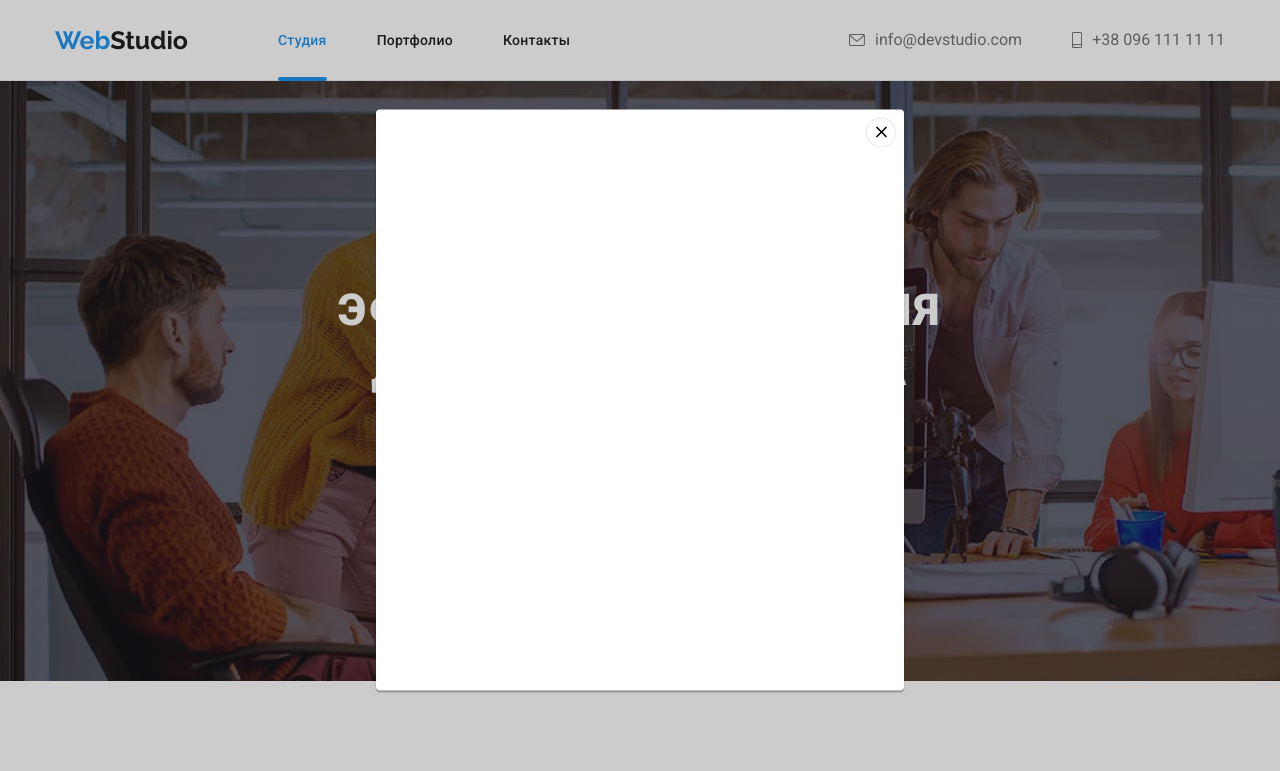
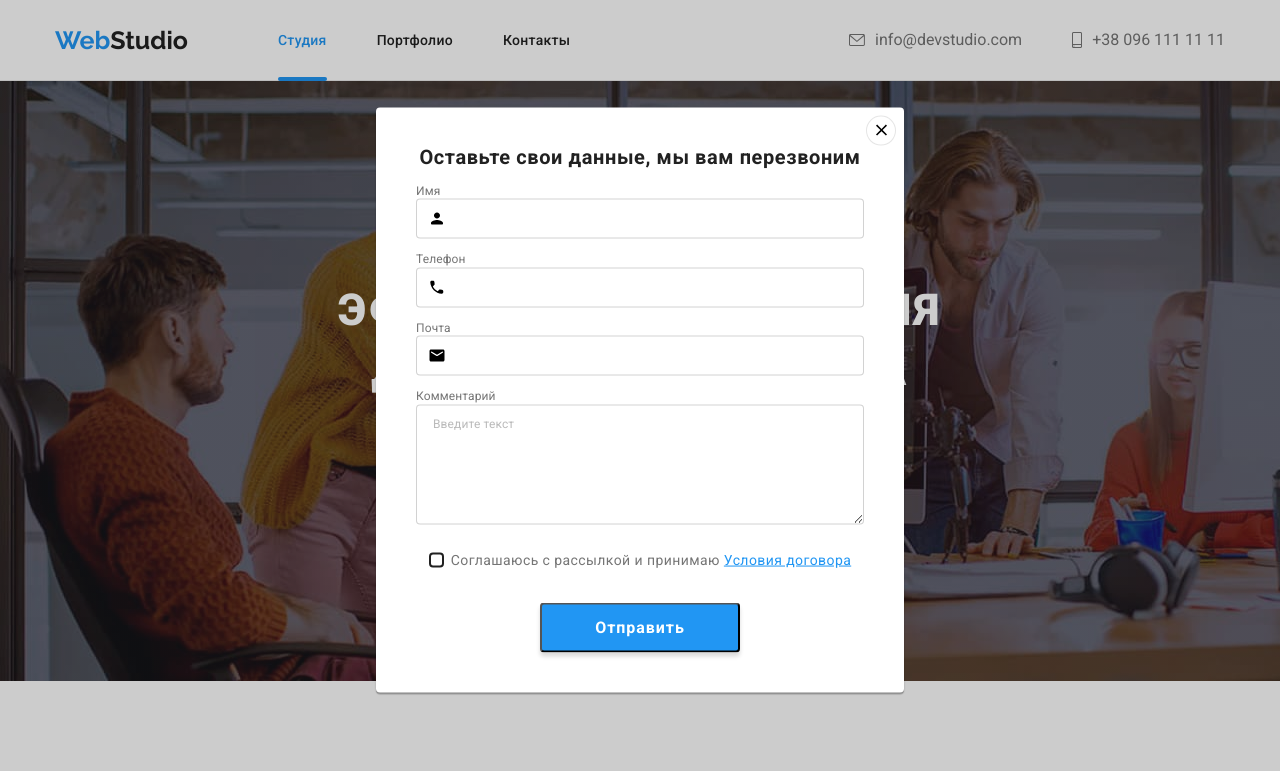
Before and after one commit to Finkons/goit-markup-hw-06, a plain HTML site: page index.html in a window 1280 px wide. Both pictures are taken after a click on the button "Заказать услугу". Shown: the top 771 px of the page. Drawn offline with Linux system fonts and the light colour scheme.

Commit message:
заполняет модальное окно

```diff
--- a/CSS/styles.css
+++ b/CSS/styles.css
@@ -38,11 +38,17 @@ img {
   max-width: 100%;
   height: auto;
 }
+label {
+  cursor: pointer;
+  transition-duration: 250ms;
+  transition-timing-function: cubic-bezier(0.4, 0, 0.2, 1);
+}
 .link {
   transition-duration: 250ms;
   transition-timing-function: cubic-bezier(0.4, 0, 0.2, 1);
 }
 .button {
+  cursor: pointer;
   transition-duration: 250ms;
   transition-timing-function: cubic-bezier(0.4, 0, 0.2, 1);
 }
@@ -694,7 +700,7 @@ address {
 }
 
 .backdrop.is-hidden .modal {
-  transform: translate(-50%, -50%) scale(0.8);
+  transform: translate(-50%, -50%) scale(0.5);
 }
 .modal-button {
   display: flex;
@@ -714,3 +720,136 @@ address {
   border: 1px solid rgba(0, 0, 0, 0.1);
   box-sizing: border-box;
 }
+.modal-form {
+  padding: 40px;
+  padding-top: 0;
+}
+.modal-title {
+  font-weight: bold;
+  font-size: 20px;
+  line-height: 23px;
+  text-align: center;
+  letter-spacing: 0.03em;
+  margin-bottom: 12px;
+  color: var(--primary-text-color);
+}
+.form-field input {
+  cursor: pointer;
+  width: 100%;
+  height: 40px;
+  padding-left: 30px;
+  border: 1px solid rgba(33, 33, 33, 0.2);
+  box-sizing: border-box;
+  border-radius: 4px;
+  margin-bottom: 10px;
+}
+.form-field input:hover,
+.form-field input:focus {
+  border: 1px solid var(--accent-color);
+  transition-duration: 250ms;
+  transition-timing-function: cubic-bezier(0.4, 0, 0.2, 1);
+}
+.comments:hover,
+.comments:focus {
+  border: 1px solid var(--accent-color);
+  transition-duration: 250ms;
+  transition-timing-function: cubic-bezier(0.4, 0, 0.2, 1);
+}
+.label {
+  font-size: 12px;
+  line-height: 1.16;
+  letter-spacing: 0.01em;
+  color: #757575;
+}
+.form-field {
+  position: relative;
+}
+.form-svg {
+  position: absolute;
+  left: 0;
+  transform: translateX(12px) translateY(11px);
+}
+.comments {
+  cursor: pointer;
+  width: 100%;
+  height: 120px;
+  padding: 12px 16px;
+  font-size: 12px;
+  line-height: 1.16;
+  letter-spacing: 0.01em;
+  margin-bottom: 20px;
+  border: 1px solid rgba(33, 33, 33, 0.2);
+  box-sizing: border-box;
+  border-radius: 4px;
+}
+.comments::placeholder {
+  font-size: 12px;
+  line-height: 1.16;
+  letter-spacing: 0.01em;
+  color: rgba(117, 117, 117, 0.5);
+}
+.policy-label {
+  display: flex;
+  align-items: center;
+  cursor: pointer;
+  margin: auto;
+  justify-content: center;
+}
+.policy-text {
+  font-size: 14px;
+  line-height: 1.71;
+  letter-spacing: 0.03em;
+  margin-right: 4px;
+  color: var(--title-text-color);
+}
+.policy-link {
+  font-size: 14px;
+  line-height: 1.71;
+  letter-spacing: 0.03em;
+  text-decoration-line: underline;
+
+  color: var(--accent-color);
+}
+.checkbox-list {
+  margin-bottom: 30px;
+}
+.form-button {
+  display: flex;
+  margin: auto;
+  justify-content: center;
+  min-width: 200px;
+  height: 50px;
+  background: var(--accent-color);
+  box-shadow: 0px 4px 4px rgba(0, 0, 0, 0.15);
+  border-radius: 4px;
+  font-weight: bold;
+  font-size: 16px;
+  line-height: 1.87;
+  align-items: center;
+  letter-spacing: 0.06em;
+
+  color: var(--primary-color-white);
+}
+.check-icon {
+  display: inline-block;
+  width: 15px;
+  height: 15px;
+  margin-right: 7px;
+  padding-bottom: 0;
+
+  border: 2px solid #212121;
+  border-radius: 4px;
+  transition-duration: 250ms;
+  transition-timing-function: cubic-bezier(0.4, 0, 0.2, 1);
+}
+.checkbox:checked + .check-icon {
+  cursor: pointer;
+  border-color: transparent;
+  background-image: url('../images/svg/icon-check.svg');
+  background-color: var(--accent-color);
+  background-size: contain;
+  background-origin: border-box;
+}
+.form-mail.form-svg:hover {
+  color: var(--accent-color);
+}
--- a/index.html
+++ b/index.html
@@ -393,7 +393,7 @@
         </div>
         <div class="footer-form-box">
           <h2 class="social-title">Подпишитесь на рассылку</h2>
-          <form class="footer-form" js-speaker-form>
+          <form class="footer-form js-speaker-form" >
               <input type="email" name="mail" placeholder="E-mail" />
             <button type="submit" class="footer-btn button">Подписаться
               <svg class="icon-btn" width="24" height="24">
@@ -412,6 +412,52 @@
             <use href="./images/svg/icons.svg#icon-close-black"></use>
           </svg>
         </button>
+        <form class="modal-form js-speaker-form">
+
+            <p class="modal-title">Оставьте свои данные, мы вам перезвоним</p>
+
+            <div class="form-field">
+                <label for="form-name" class="label">Имя</label>
+                <input class="form-name" id="form-name" type="text">
+                <svg class="form-svg" width="18" height="18">
+                    <use href="./images/svg/icons.svg#icon-person-black"></use>
+                </svg>
+            </div>
+
+            <div class="form-field">
+                <label for="form-tel" class="label">Телефон</label>
+                <input class="form-tel" id="form-tel" type="text">
+                <svg class="form-svg" width="18" height="18">
+                    <use href="./images/svg/icons.svg#icon-phone-black"></use>
+                </svg>
+            </div>
+
+            <div class="form-field">
+                <label for="form-mail" class="label">Почта</label>
+                <input class="form-mail" id="form-mail" type="text">
+                <svg class="form-svg" width="18" height="18">
+                    <use href="./images/svg/icons.svg#icon-email-black"></use>
+                </svg>
+            </div>
+
+            <div >
+              <label for="comments" class="label">Комментарий</label>
+              <textarea name="comments" id="comments" placeholder="Введите текст" class="comments"></textarea>
+            </div>
+
+            <div class="checkbox-list">
+                <label class="policy-label" for="checkbox">
+                <input class="checkbox visually-hidden" type="checkbox" name="checkbox" id="checkbox">
+                <span class="check-icon"></span>
+                <span  class="policy-text">Соглашаюсь с рассылкой и принимаю</span>
+                <a class="policy-link" href="">Условия договора</a>
+              </label>
+            </div>
+
+            <button class="form-button button" type="submit">Отправить</button>
+
+        </form>
+    </div>
       </div>
     </div>
     <script src="./js/modal.js"></script>
--- a/portfolio.html
+++ b/portfolio.html
@@ -341,7 +341,7 @@
         </div>
         <div class="footer-form-box">
           <h2 class="social-title">Подпишитесь на рассылку</h2>
-          <form class="footer-form" js-speaker-form>
+          <form class="footer-form  js-speaker-form">
               <input type="email" name="mail" placeholder="E-mail" />
             <button type="submit" class="footer-btn button">Подписаться
               <svg class="icon-btn" width="24" height="24">
@@ -351,5 +351,6 @@
           </form>
       </section>
     </footer>
+    <script src="./js/modal.js"></script>
   </body>
 </html>
```
Also changed, not shown: images/svg/icon-check.svg (added), 3 other files.
